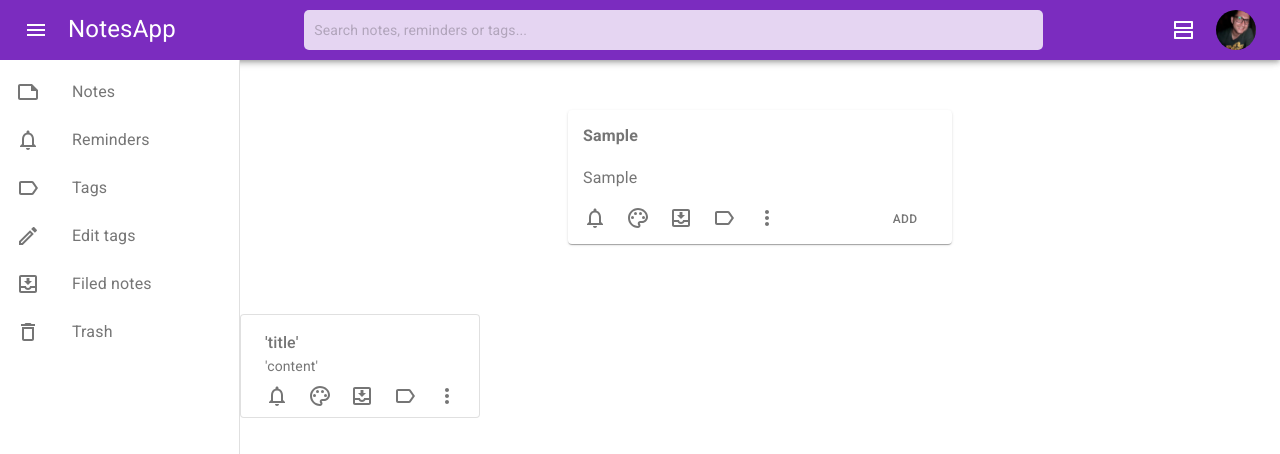
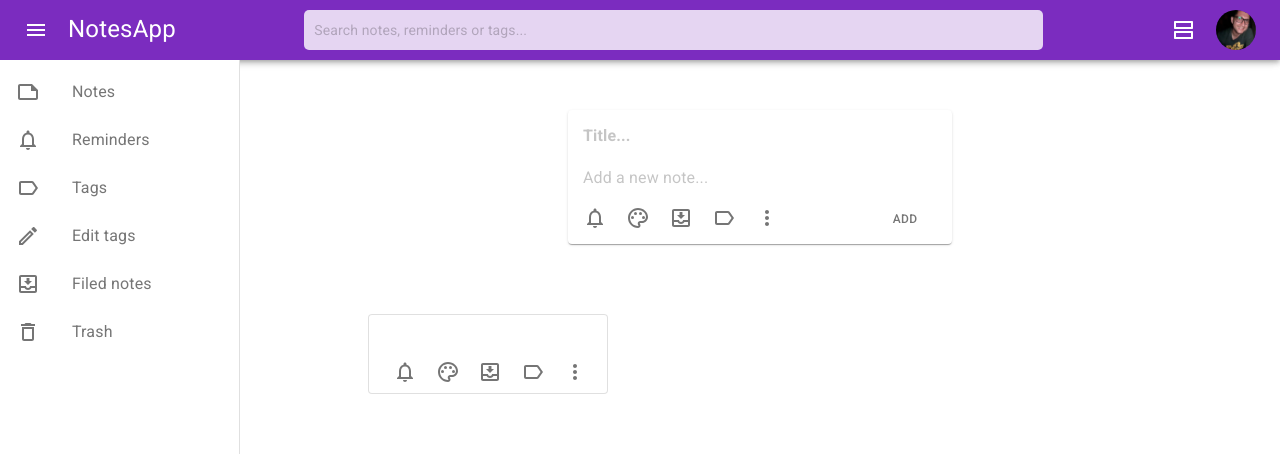
Before and after one commit to vjespinoza/NotesApp, a React (Create React App) app: page / in a window 1280 px wide. Both pictures are taken after typing "Sample", "Sample" into the empty fields and a click on the button "ADD". Shown: the top 454 px of the page. Built offline with nearby package versions, Linux system fonts and the light colour scheme.

Commit message:
experimenting with custom hook - useCreateNote

```diff
--- a/src/App.js
+++ b/src/App.js
@@ -9,11 +9,13 @@ import Dashboard from "./components/Dashboard/Dashboard";
 function App() {
     const classes = useStyles();
 
+    const [notes, setNotes] = useState([]);
+
     return (
         <div className={classes.app}>
             <NavBar />
             <Sidebar />
-            <Dashboard />
+            <Dashboard notes={notes} setNotes={setNotes} />
         </div>
     );
 }
--- a/src/components/CreateNote/CreateNote.js
+++ b/src/components/CreateNote/CreateNote.js
@@ -1,15 +1,33 @@
-import React from "react";
+import React, { useState } from "react";
 import useStyles from "./style";
 //Material UI elements
 import { Card, InputBase, Button } from "@material-ui/core";
 //Components
 import Footer from "../Footer/Footer";
-import FormTag from "../FormTag/FormTag";
-import FormColor from "../FormColorPick/FormColor";
-import FormReminder from "../FormReminder/FormReminder";
+//Import hooks
+import useCreateNote from "../../hooks/useCreateNote";
+import { Notes } from "@material-ui/icons";
 
-const CreateNote = () => {
+const CreateNote = ({ notes, setNotes }) => {
     const classes = useStyles();
+
+    const [input, setInput] = useState({
+        title: "",
+        body: "",
+    });
+
+    const { note } = useCreateNote("content", input);
+
+    const handleChange = (e) => {
+        const { name, value } = e.target;
+
+        setInput({ ...input, [name]: value });
+    };
+
+    const handleClick = () => {
+        setNotes([...notes, note]);
+        setInput({ title: "", body: "" });
+    };
 
     return (
         <Card className={classes.createNoteWrapper}>
@@ -20,21 +38,30 @@ const CreateNote = () => {
                     placeholder="Title..."
                     variant="outlined"
                     multiline={true}
+                    value={input.title}
+                    onChange={handleChange}
                 ></InputBase>
             </div>
             <InputBase
-                name="content"
+                name="body"
                 className={classes.createNoteInput2}
                 placeholder="Add a new note..."
                 variant="outlined"
                 multiline={true}
+                value={input.body}
+                onChange={handleChange}
             ></InputBase>
             <div id="toggleFooterDisplay" className={classes.createNoteFooter}>
                 <div className={classes.innerWrap}>
                     <Footer />
                 </div>
 
-                <Button className={classes.closeCreateNote}>Add</Button>
+                <Button
+                    onClick={handleClick}
+                    className={classes.closeCreateNote}
+                >
+                    Add
+                </Button>
             </div>
         </Card>
     );
--- a/src/components/Dashboard/Dashboard.js
+++ b/src/components/Dashboard/Dashboard.js
@@ -5,15 +5,15 @@ import useStyles from "./style";
 import NotesList from "../NotesList/NotesList";
 import CreateNote from "../CreateNote/CreateNote";
 
-const Dashboard = () => {
+const Dashboard = ({ notes, setNotes }) => {
     const classes = useStyles();
 
     return (
         <main id="dashboard" className={classes.dashboardPosition}>
             <div color="primary" className={classes.createNoteContainer}>
-                <CreateNote />
+                <CreateNote notes={notes} setNotes={setNotes} />
             </div>
-            <NotesList />
+            <NotesList notes={notes} />
         </main>
     );
 };
--- a/src/components/Note/Note.js
+++ b/src/components/Note/Note.js
@@ -11,8 +11,10 @@ import FormTag from "../FormTag/FormTag";
 import FormColor from "../FormColorPick/FormColor";
 import FormReminder from "../FormReminder/FormReminder";
 
-const Note = () => {
+const Note = ({ title, body }) => {
     const classes = useStyles();
+
+    // console.log(note.color);
 
     // const alertBadge = (
     //     <Chip
@@ -34,12 +36,12 @@ const Note = () => {
                     align="left"
                     variant="h6"
                 >
-                    'title'
+                    {title}
                 </Typography>
             </Container>
             <Container>
                 <Typography className={classes.noteContent} align="left">
-                    'content'
+                    {body}
                 </Typography>
             </Container>
             {/* <Container>{active === true ? alertBadge : ""}</Container>
--- a/src/components/NotesList/NotesList.js
+++ b/src/components/NotesList/NotesList.js
@@ -3,24 +3,26 @@ import Note from "../Note/Note";
 import { Container } from "@material-ui/core";
 import useStyles from "./style";
 
-const NotesList = () => {
+const NotesList = ({ notes }) => {
     const classes = useStyles();
 
-    return <Note />;
-
-    // if (notes.length > 0) {
-    //     return (
-    //         <Container className={classes.notesListContainer}>
-    //             {notes.map((note, index) => {
-    //                 return (
-    //                     <Note />
-    //                 );
-    //             })}
-    //         </Container>
-    //     );
-    // } else {
-    //     return <div></div>;
-    // }
+    if (notes.length > 0) {
+        return (
+            <Container className={classes.notesListContainer}>
+                {notes.map((note) => {
+                    return (
+                        <Note
+                            key={note.id}
+                            title={note.content.title}
+                            body={note.content.body}
+                        />
+                    );
+                })}
+            </Container>
+        );
+    } else {
+        return <div></div>;
+    }
 };
 
 export default NotesList;
--- /dev/null
+++ b/src/hooks/useCreateNote.js
@@ -0,0 +1,21 @@
+import {useState} from 'react'
+
+const noteModel = {
+    id: null,
+    content: {title: '', body: ''},
+    alert: {state: false, time: null, date: null},
+    color: null,
+    tags: [],
+    created: null
+}
+
+const useCreateNote = (key, value) => {
+
+    const [note, setNote] = useState(noteModel)
+
+    const newNote = noteModel[key] = value;
+
+    return {note};
+}
+
+export default useCreateNote;
```
Also changed, not shown: 1 other file (tests, documents, lock files or other folders).
